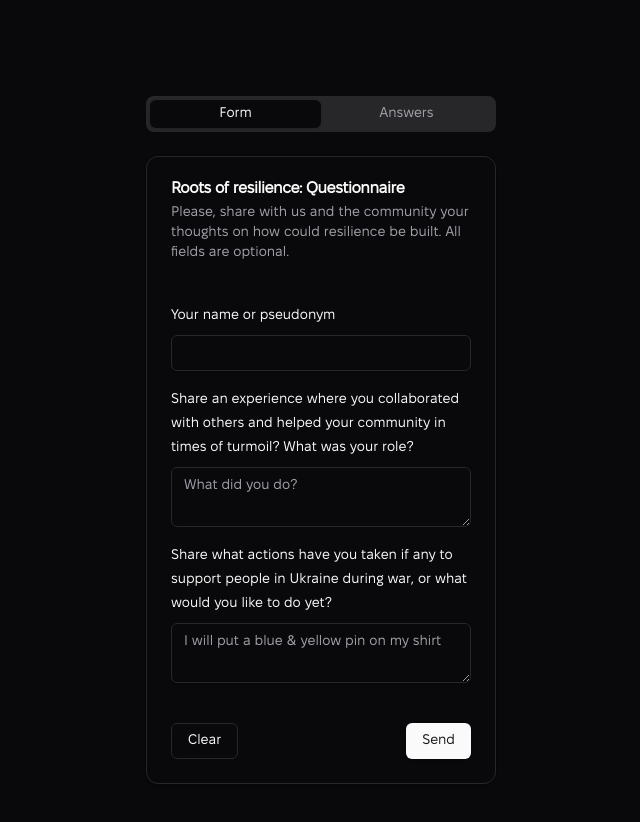
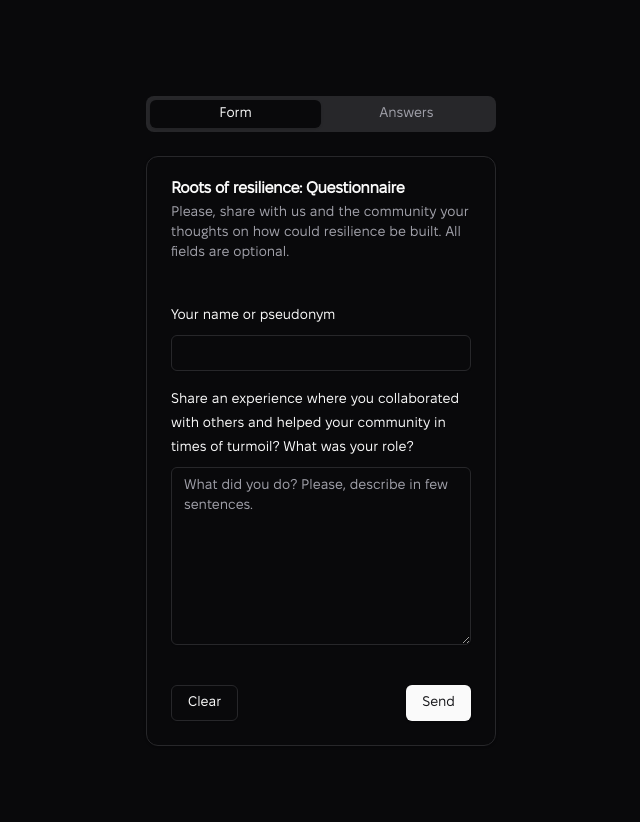
Before and after one commit to hermanmitish/questionnaire, a Next.js app: page / in a window 1280 px wide. Shown: the top 822 px of the page, without its empty margins (319-959 px from the left). Built offline with nearby package versions, Linux system fonts and the light colour scheme.

Commit message:
fix: removed second question?

```diff
--- a/app/form.tsx
+++ b/app/form.tsx
@@ -124,24 +124,9 @@ export function FormComponent() {
                       role?
                     </FormLabel>
                     <FormControl>
-                      <Textarea placeholder="What did you do?" {...field} />
-                    </FormControl>
-                    <FormMessage />
-                  </FormItem>
-                )}
-              />
-              <FormField
-                control={form.control}
-                name="ukraine"
-                render={({ field }) => (
-                  <FormItem>
-                    <FormLabel>
-                      Share what actions have you taken if any to support people
-                      in Ukraine during war, or what would you like to do yet?
-                    </FormLabel>
-                    <FormControl>
                       <Textarea
-                        placeholder="I will put a blue & yellow pin on my shirt"
+                        placeholder="What did you do? Please, describe in few sentences."
+                        rows={8}
                         {...field}
                       />
                     </FormControl>
```
